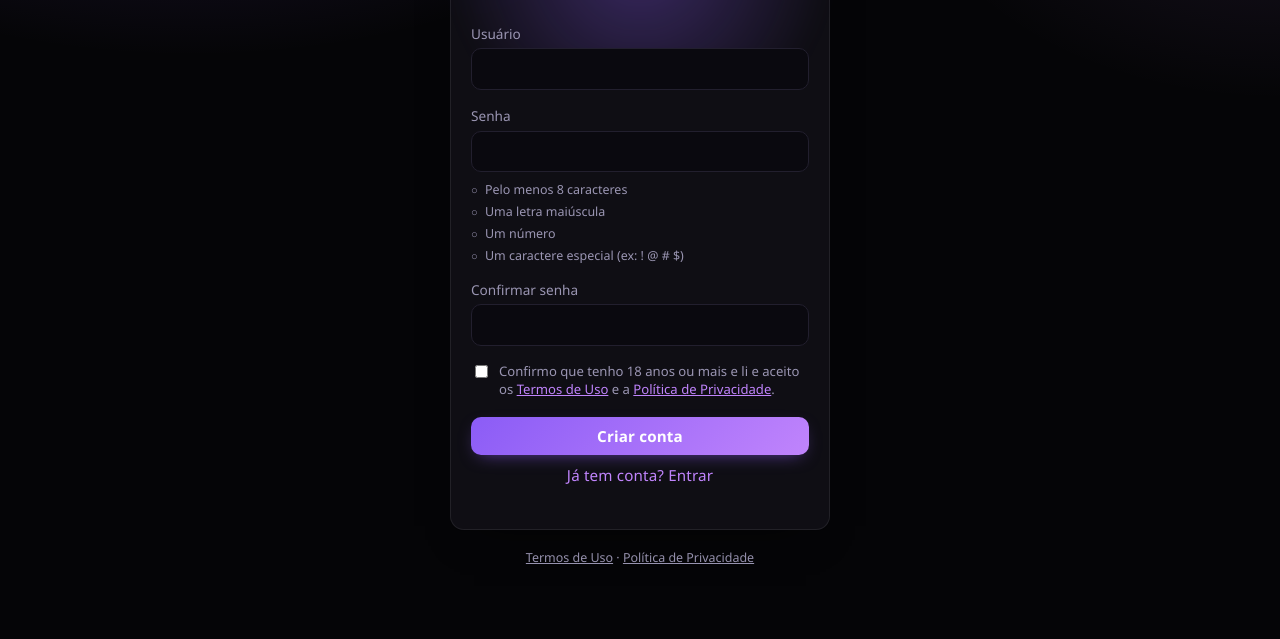
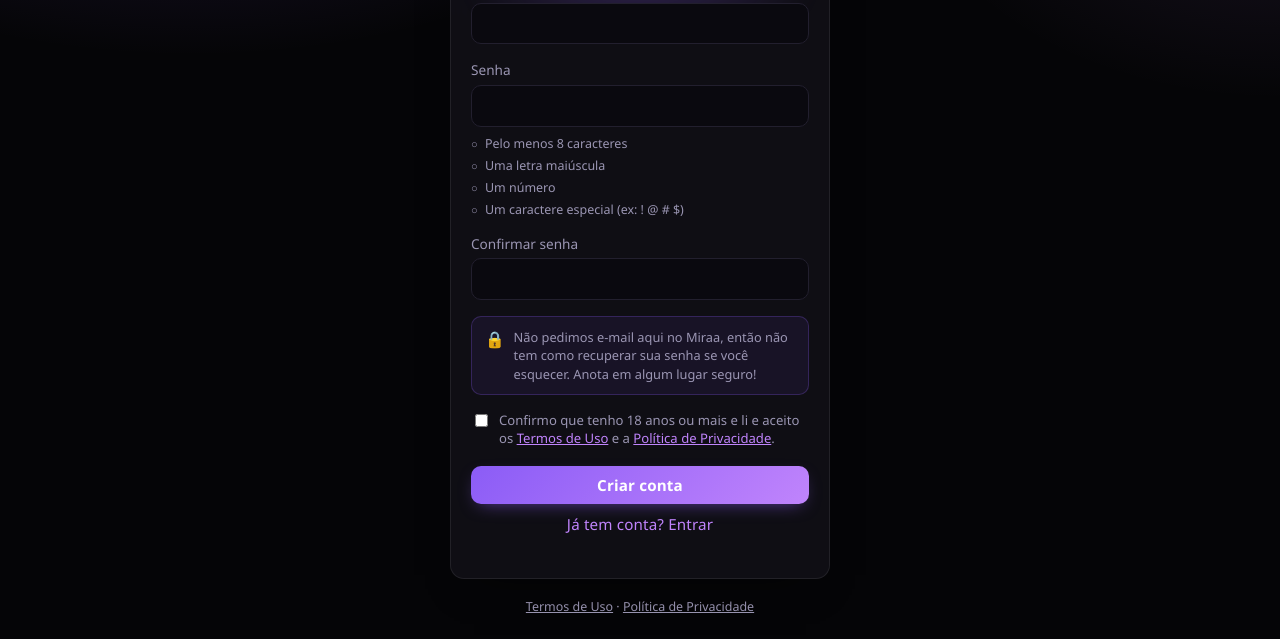
Before and after one commit to VictorAGuerra/Miraa, a website: page public/index.html in a window 1280 px wide. Both pictures are taken after a click on the button "Não tem conta? Cadastre-se". Shown: the part 164-803 px from the top of the page. Drawn offline with Linux system fonts and the light colour scheme.

Commit message:
Adiciona aviso sobre ausência de recuperação de senha por e-mail
Decidimos não implementar "esqueci minha senha" por enquanto — exigiria
coletar e-mail (mesmo criptografado) e contratar um serviço de envio
transacional. Em vez disso, avisamos com clareza no cadastro que não há
como recuperar a senha, para o usuário guardá-la em local seguro.

Co-Authored-By: Claude Sonnet 5 <noreply@anthropic.com>
Claude-Session: https://claude.ai/code/session_01TxCe1iA8Fj4gnkQq7LLwR2

```diff
--- a/public/css/style.css
+++ b/public/css/style.css
@@ -169,6 +169,21 @@ label.checkbox {
 }
 label.checkbox input[type="checkbox"] { margin-top: 0.2rem; flex-shrink: 0; }
 label.checkbox a { color: var(--accent-2); }
+
+.notice {
+  display: flex;
+  align-items: flex-start;
+  gap: 0.55rem;
+  background: rgba(139, 92, 246, 0.08);
+  border: 1px solid rgba(139, 92, 246, 0.25);
+  border-radius: 10px;
+  padding: 0.65rem 0.8rem;
+  font-size: 0.8rem;
+  line-height: 1.45;
+  color: var(--text-dim);
+  margin-bottom: 1rem;
+}
+.notice .icon { flex-shrink: 0; font-size: 1rem; }
 
 .pw-requirements {
   list-style: none;
--- a/public/index.html
+++ b/public/index.html
@@ -56,6 +56,11 @@
           <label for="reg-password-confirm">Confirmar senha</label>
           <input type="password" id="reg-password-confirm" autocomplete="new-password" minlength="8" required />
         </div>
+        <div class="notice">
+          <span class="icon">🔒</span>
+          <span>Não pedimos e-mail aqui no Miraa, então não tem como recuperar
+            sua senha se você esquecer. Anota em algum lugar seguro!</span>
+        </div>
         <div class="field">
           <label class="checkbox">
             <input type="checkbox" id="reg-consent-checkbox" required />
```
